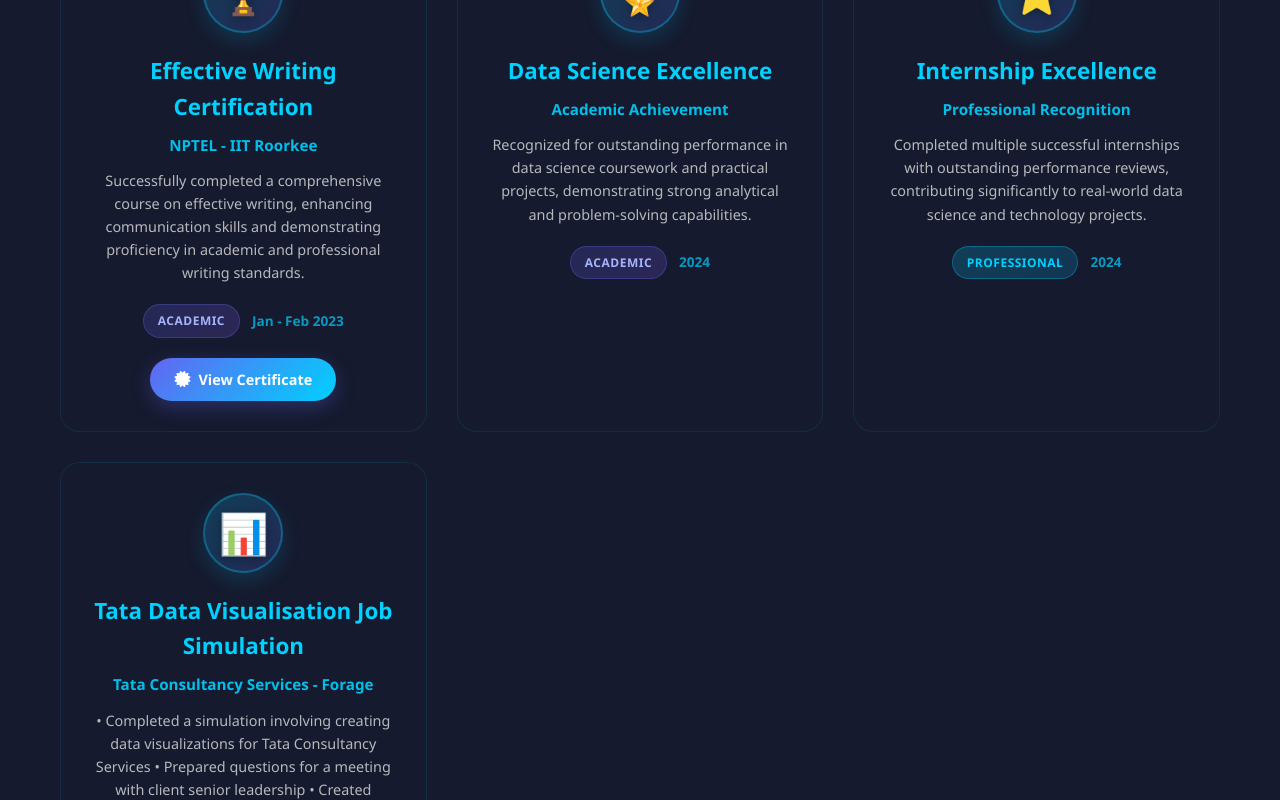
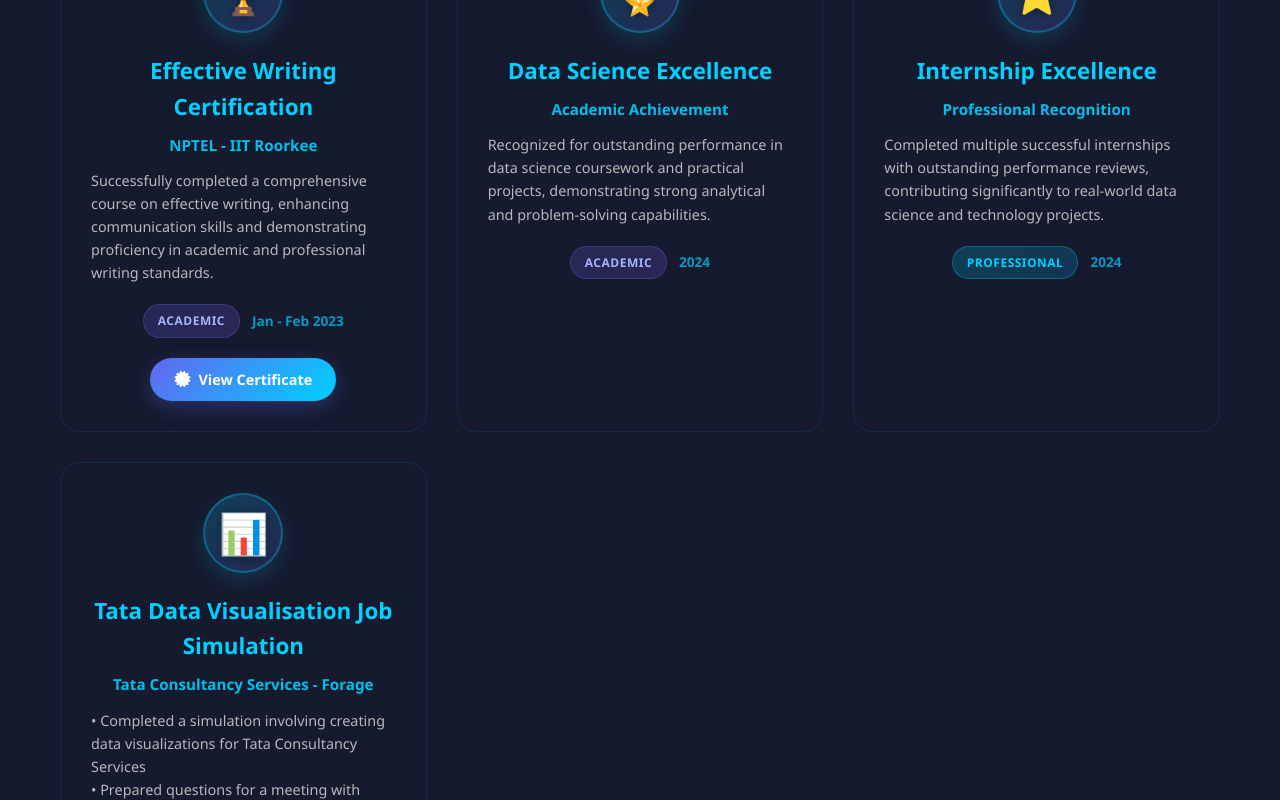
Before and after one commit to rahulmondal9/Portfolio, a React (Create React App) app: page / in a window 1280 px wide. Shown: the part 6380-7180 px from the top of the page. Built offline with nearby package versions, Linux system fonts and the light colour scheme.

Commit message:
Update fmt.Println message from 'Hello' to 'Goodbye'

```diff
--- a/src/styles/App.css
+++ b/src/styles/App.css
@@ -943,6 +943,8 @@
   line-height: 1.6;
   margin-bottom: 20px;
   opacity: 0.8;
+  white-space: pre-line;
+  text-align: left;
 }
 
 .achievement-meta {
```
